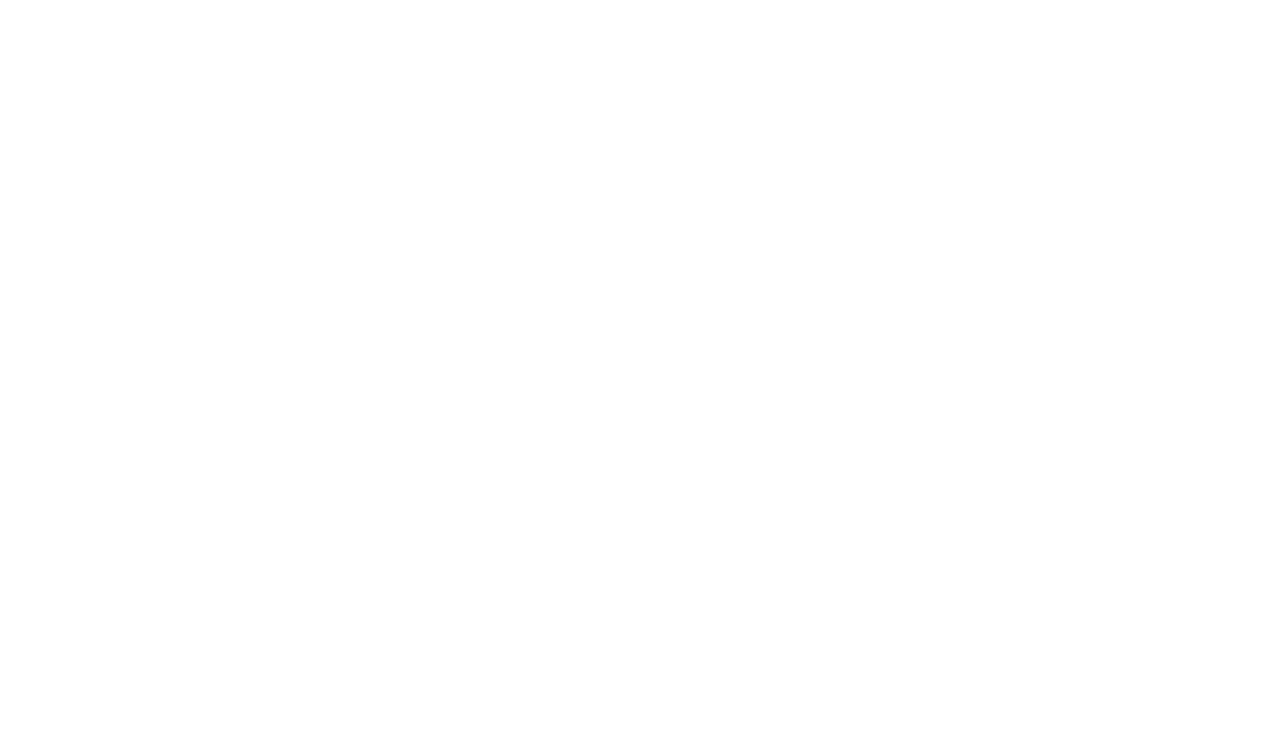
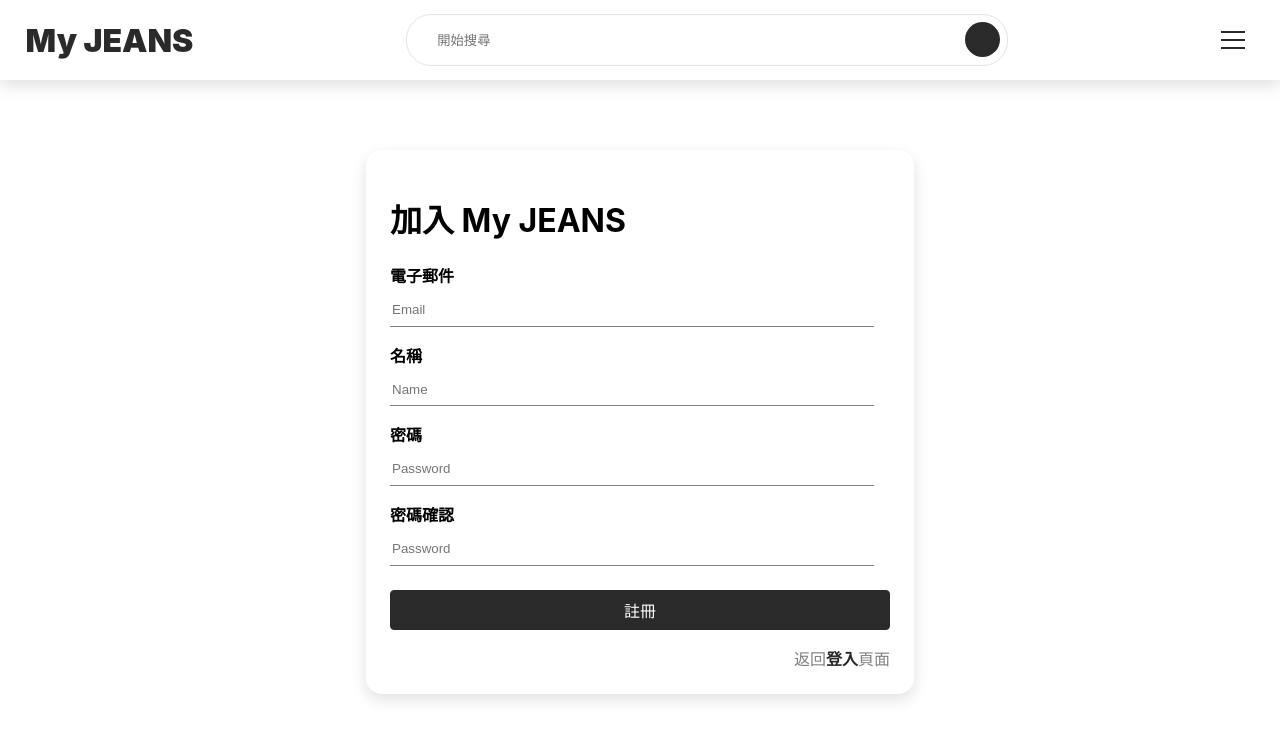
Before and after one commit to mingmoth/react-shop, a React (Create React App) app: page /signup in a window 1280 px wide. Before the commit this address had no page. Shown: the top 740 px of the page. Built offline with nearby package versions, Linux system fonts and the light colour scheme.

Commit message:
add: SignIn / SignUp & related sass

```diff
--- a/src/App.js
+++ b/src/App.js
@@ -3,7 +3,8 @@
 //components
 import Navbar from './components/Navbar'
 import Home from './views/Home'
-import Login from './views/Login'
+import SignIn from './views/SignIn'
+import SignUp from './views/SignUp';
 import Product from './views/Product'
 
 import './styles/App.sass';
@@ -15,7 +16,8 @@
       <Routes>
         <Route path="/" element={<Navbar />}>
           <Route index element={<Home />} />
-          <Route path="login" element={<Login />} />
+          <Route path="/signin" element={<SignIn />} />
+          <Route path="/signup" element={<SignUp />} />
           <Route path="/product/:id" element={<Product />} />
         </Route>
       </Routes>
--- a/src/components/Navbar.js
+++ b/src/components/Navbar.js
@@ -26,8 +26,8 @@
               <Link to="/" className="nav-options-item">購物車</Link>
               <Link to="/" className="nav-options-item">訂單列表</Link>
               <Link to="/" className="nav-options-item">登出</Link>
-              <Link to="/login" className="nav-options-item">登入</Link>
-              <Link to="/" className="nav-options-item">註冊</Link>
+              <Link to="/signin" className="nav-options-item">登入</Link>
+              <Link to="/signup" className="nav-options-item">註冊</Link>
             </div>
           )}
 
--- /dev/null
+++ b/src/styles/auth.sass
@@ -0,0 +1,65 @@
+
+
+$mainPink: #f67599
+$text-content: #2a2a2a
+$dark: #000
+$light: #ffffff
+$footer-grey: #e5e5e5
+$footer-text-grey: #808080
+$step-grey: #afb1bd
+$step-checked: #2a2a2a
+$border-grey: #f0f0f5
+$input-grey: #999999
+$cart-bg: #ffffff
+
+.auth
+  width: 100vw
+  height: 100vh
+.auth-wrapper
+  max-width: 500px
+  min-width: 300px
+  border-radius: 1em
+  margin: 150px auto
+  padding: 1.5em
+  box-shadow: rgba(0, 0, 0, 0.12) 0px 6px 16px
+  // +breakpoint(mobile)
+  //   width: 100%
+
+.auth-unit
+  margin-bottom: 1em
+  .auth-label
+    display: block
+    font-weight: bold
+  .auth-input
+    margin-top: 0.5em
+    width: 96%
+    height: 30px
+    border: none
+    outline: none
+    border-bottom: 1px solid $footer-text-grey
+.auth-submit
+  margin-top: 0.5em
+  width: 100%
+  border: 1px solid $step-checked
+  background: $step-checked
+  color: $light
+  height: 40px
+  font-size: 1em
+  font-weight: 500
+  border-radius: 0.25em
+  cursor: pointer
+  &:hover
+    background: $light
+    color: $step-checked
+.auth-signup
+  margin-top: 1em
+  color: $footer-text-grey
+  font-size: 1em
+  text-align: end
+.auth-signup-link
+  color: $step-checked
+  font-size: 1em
+  font-weight: bold
+  text-decoration: none
+  &:hover
+    text-decoration: underline
--- a/src/views/Login.js
+++ /dev/null
@@ -1,12 +0,0 @@
-import { Link } from 'react-router-dom'
-
-const Login = () => {
-  return (
-    <div>
-      <h1>Login</h1>
-      <Link to="/">Home</Link>
-    </div>
-  )
-}
-
-export default Login
--- /dev/null
+++ b/src/views/SignIn.js
@@ -0,0 +1,28 @@
+import { Fragment } from "react"
+import { Link } from 'react-router-dom'
+
+import '../styles/auth.sass'
+
+const SignIn = () => {
+  return (
+    <Fragment>
+      <div className="auth">
+        <form className="auth-wrapper">
+          <h1 className="auth-title">登入 My JEANS</h1>
+          <div className="auth-unit">
+            <label htmlFor="email" className="auth-label">電子郵件</label>
+            <input id="email" name="email" type="email" placeholder="Email" className="auth-input"/>
+          </div>
+          <div className="auth-unit">
+            <label htmlFor="password" className="auth-label">密碼</label>
+            <input id="password" name="password" type="password" placeholder="Password" className="auth-input" />
+          </div>
+          <button type="submit" className="auth-submit">登入</button>
+          <div className="auth-signup">還沒有加入My JEANS? 立即<Link to="/signup" className="auth-signup-link">註冊</Link></div>
+        </form>
+      </div>
+    </Fragment>
+  )
+}
+
+export default SignIn
--- /dev/null
+++ b/src/views/SignUp.js
@@ -0,0 +1,36 @@
+import { Fragment } from "react"
+import { Link } from 'react-router-dom'
+
+import '../styles/auth.sass'
+
+const SignUp = () => {
+  return (
+    <Fragment>
+      <div className="auth">
+        <form className="auth-wrapper">
+          <h1 className="auth-title">加入 My JEANS</h1>
+          <div className="auth-unit">
+            <label htmlFor="email" className="auth-label">電子郵件</label>
+            <input id="email" name="email" type="email" placeholder="Email" className="auth-input" />
+          </div>
+          <div className="auth-unit">
+            <label htmlFor="name" className="auth-label">名稱</label>
+            <input id="name" name="name" type="text" placeholder="Name" className="auth-input" />
+          </div>
+          <div className="auth-unit">
+            <label htmlFor="password" className="auth-label">密碼</label>
+            <input id="password" name="password" type="password" placeholder="Password" className="auth-input" />
+          </div>
+          <div className="auth-unit">
+            <label htmlFor="passwordCheck" className="auth-label">密碼確認</label>
+            <input id="passwordCheck" name="passwordCheck" type="password" placeholder="Password" className="auth-input" />
+          </div>
+          <button type="submit" className="auth-submit">註冊</button>
+          <div className="auth-signup">返回<Link to="/signin" className="auth-signup-link">登入</Link>頁面</div>
+        </form>
+      </div>
+    </Fragment>
+  )
+}
+
+export default SignUp
```
Also changed, not shown: src/apis/authorization.js (added, +12 -0 lines).
